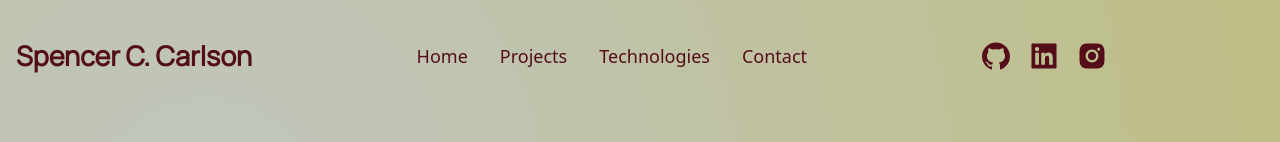
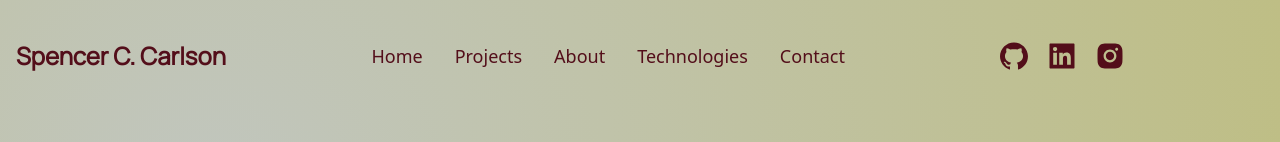
Before and after one commit to anomic84/Personal-Portfolio-React-Tailwind-, a React (Create React App) app: page / in a window 1280 px wide. Shown: the top 142 px of the page. Built offline with nearby package versions, Linux system fonts and the light colour scheme; a web font is replaced by a local one.

Commit message:
added about to navbar

```diff
--- a/src/containers/Navbarr/Navbarr.jsx
+++ b/src/containers/Navbarr/Navbarr.jsx
@@ -12,12 +12,13 @@ const Navbarr = () => {
     <div className="flex w-full justify-between items-center pt-[1rem] lg:pt-[2rem]">
       <div className="hidden md:flex w-full items-center justify-between">
         <div className="">
-          <p className=" text-scred  font-manrope font-semibold text-[27px] pl-4">Spencer C. Carlson</p>
+          <p className=" text-scred  font-manrope font-semibold text-[24px] pl-4">Spencer C. Carlson</p>
         </div>
         <div className="hidden md:flex flex-row items-between
-         text-scred  text-lg 2xl:text-2xl">
+         text-scred text-sm lg:text-lg 2xl:text-2xl">
           <p><a className="md:mx-[0.5rem] lg:mx-[1rem] hover:text-scredhover" href="#home">Home</a></p>
           <p><a className="md:mx-[0.5rem] lg:mx-[1rem] hover:text-scredhover" href="#projects">Projects</a></p>
+          <p><a className="md:mx-[0.5rem] lg:mx-[1rem] hover:text-scredhover" href="#about">About</a></p>
           <p><a className="md:mx-[0.5rem] lg:mx-[1rem] hover:text-scredhover" href="#tech">Technologies</a></p>
           <p><a className="md:mx-[0.5rem] lg:mx-[1rem] hover:text-scredhover" href="#contact">Contact</a></p>
         </div>
@@ -52,6 +53,7 @@ const Navbarr = () => {
               <div className="text-scred  text-center flex flex-col justify-center w-full">
                 <p className='py-5 text-xl sm:text-3xl text-scred'><a href="#home">Home</a></p>
                 <p className='py-5 text-xl sm:text-3xl text-scred'><a href="#projects">Projects</a></p>
+                <p className="py-5 text-xl sm:text-3xl text-scred"><a href="#about">About</a></p>
                 <p className='py-5 text-xl sm:text-3xl text-scred'><a href="#tech">Technologies</a></p>
                 <p className='py-5 text-xl sm:text-3xl text-scred'><a href="#contact">Contact</a></p>
 
```
